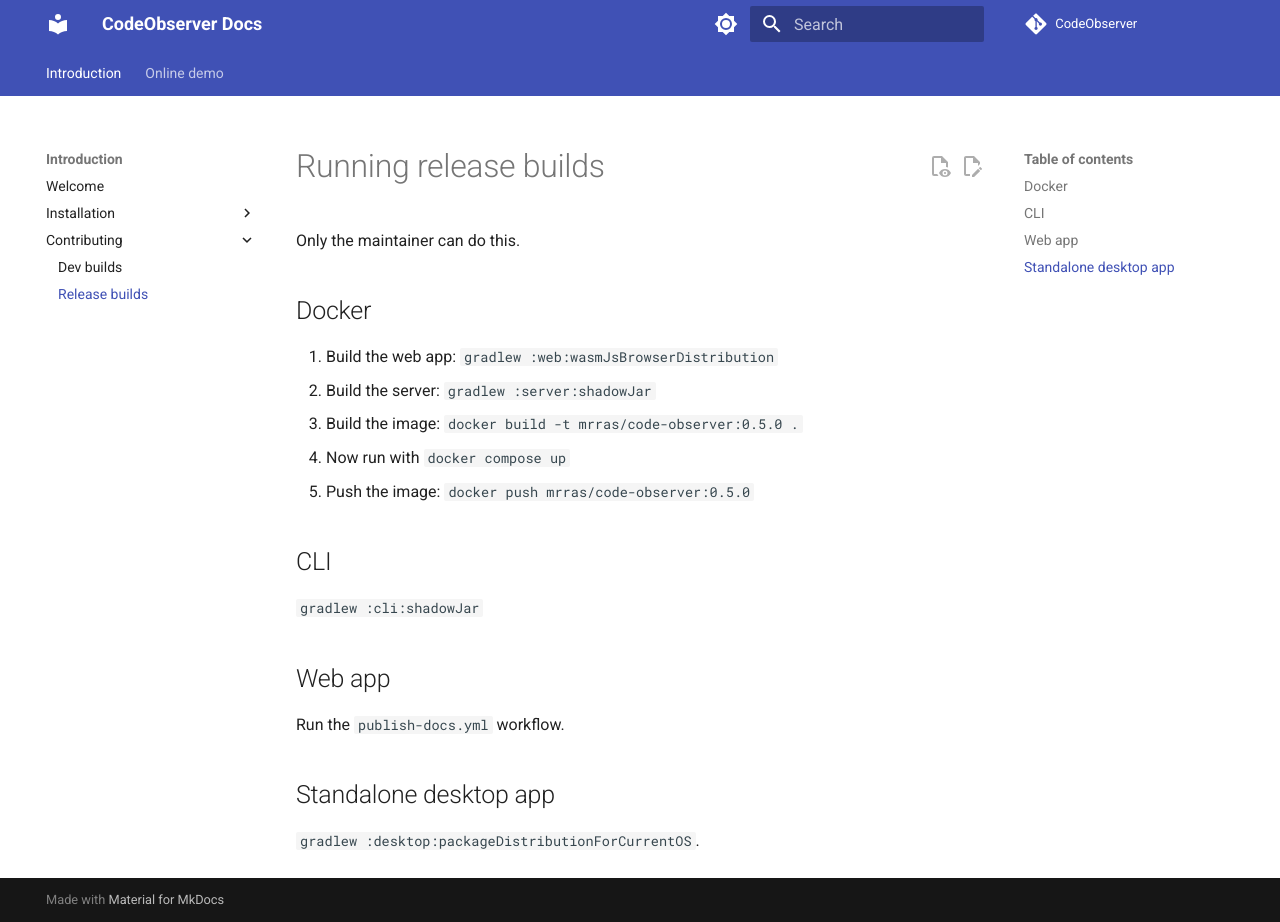
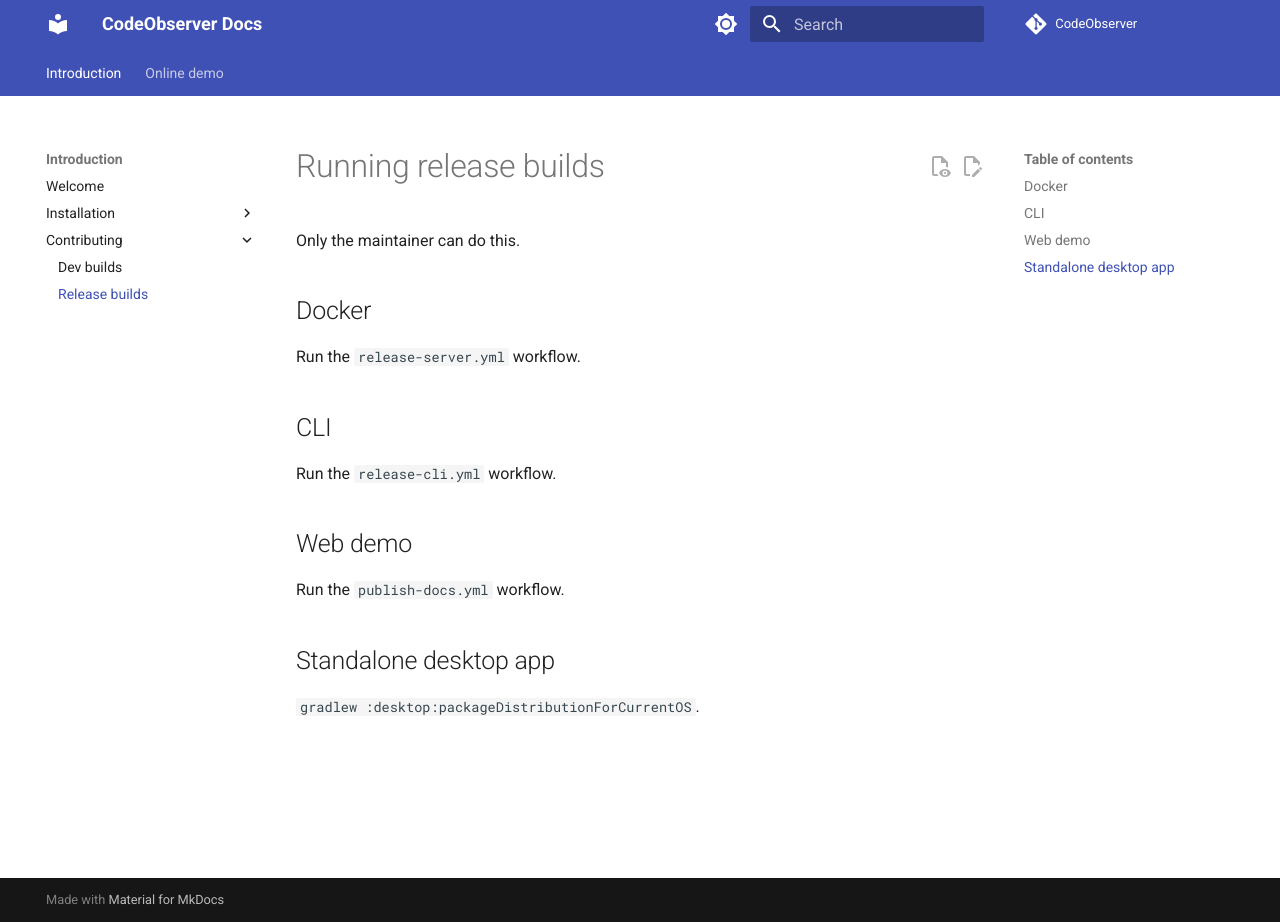
Before and after one commit to jacobras/CodeObserver, an MkDocs documentation site: the page built from docs/introduction/release_builds.md, in a window 1280 px wide and 922 px high. Built offline with MkDocs 1.6.1 and Material for MkDocs 9.7.7, drawn with Linux system fonts in a browser that asks for light colours; comment, search, counter and statistics services are not loaded.

Commit message:
Add release-server workflow

```diff
--- a/docs/introduction/release_builds.md
+++ b/docs/introduction/release_builds.md
@@ -4,17 +4,13 @@
 
 ## Docker
 
-1. Build the web app: `gradlew :web:wasmJsBrowserDistribution`
-2. Build the server: `gradlew :server:shadowJar`
-3. Build the image: `docker build -t mrras/code-observer:0.5.0 .`
-4. Now run with `docker compose up`
-5. Push the image: `docker push mrras/code-observer:0.5.0`
+Run the `release-server.yml` workflow.
 
 ## CLI
 
-`gradlew :cli:shadowJar`
+Run the `release-cli.yml` workflow.
 
-## Web app
+## Web demo
 
 Run the `publish-docs.yml` workflow.
 
```
Also changed, not shown: 2 other files.
